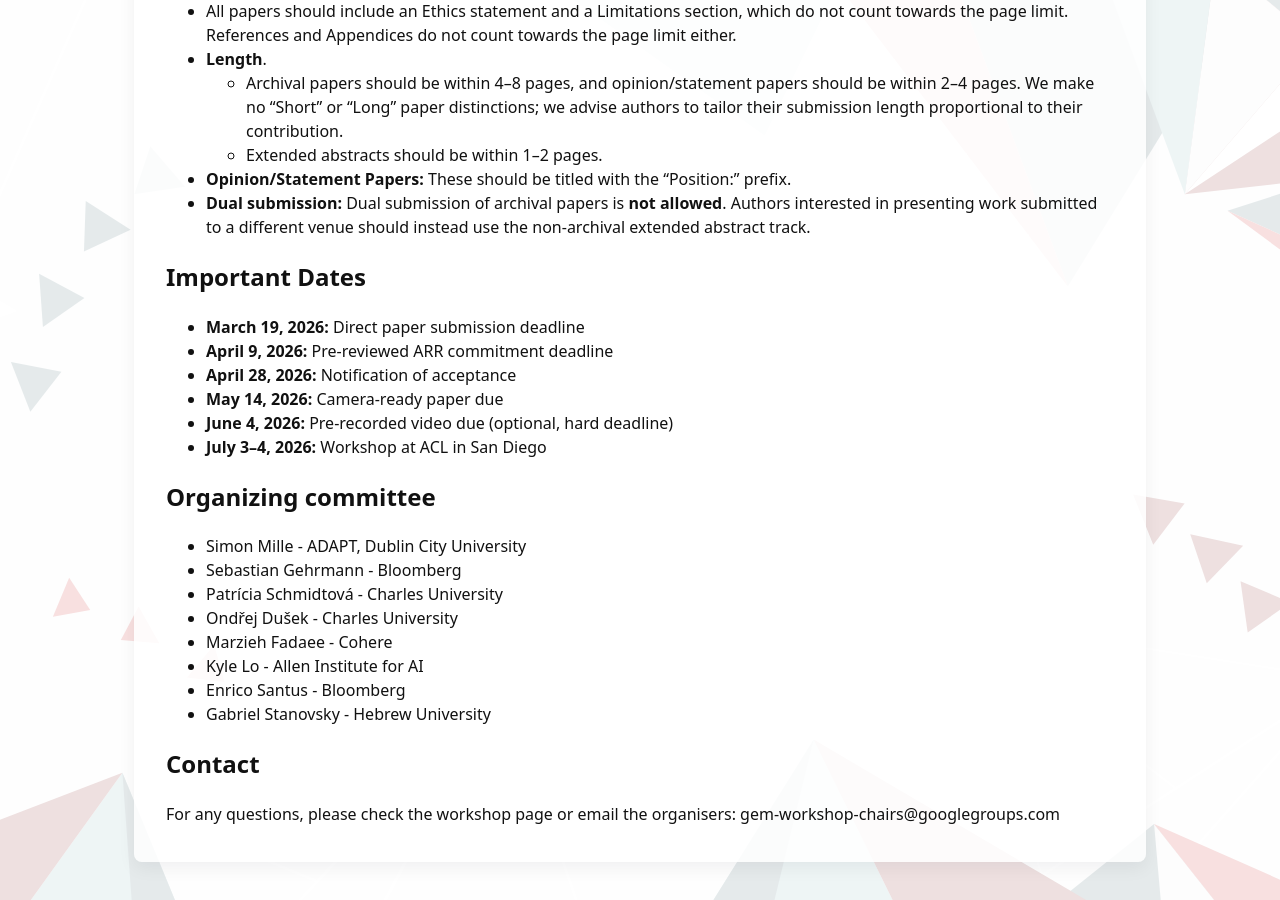
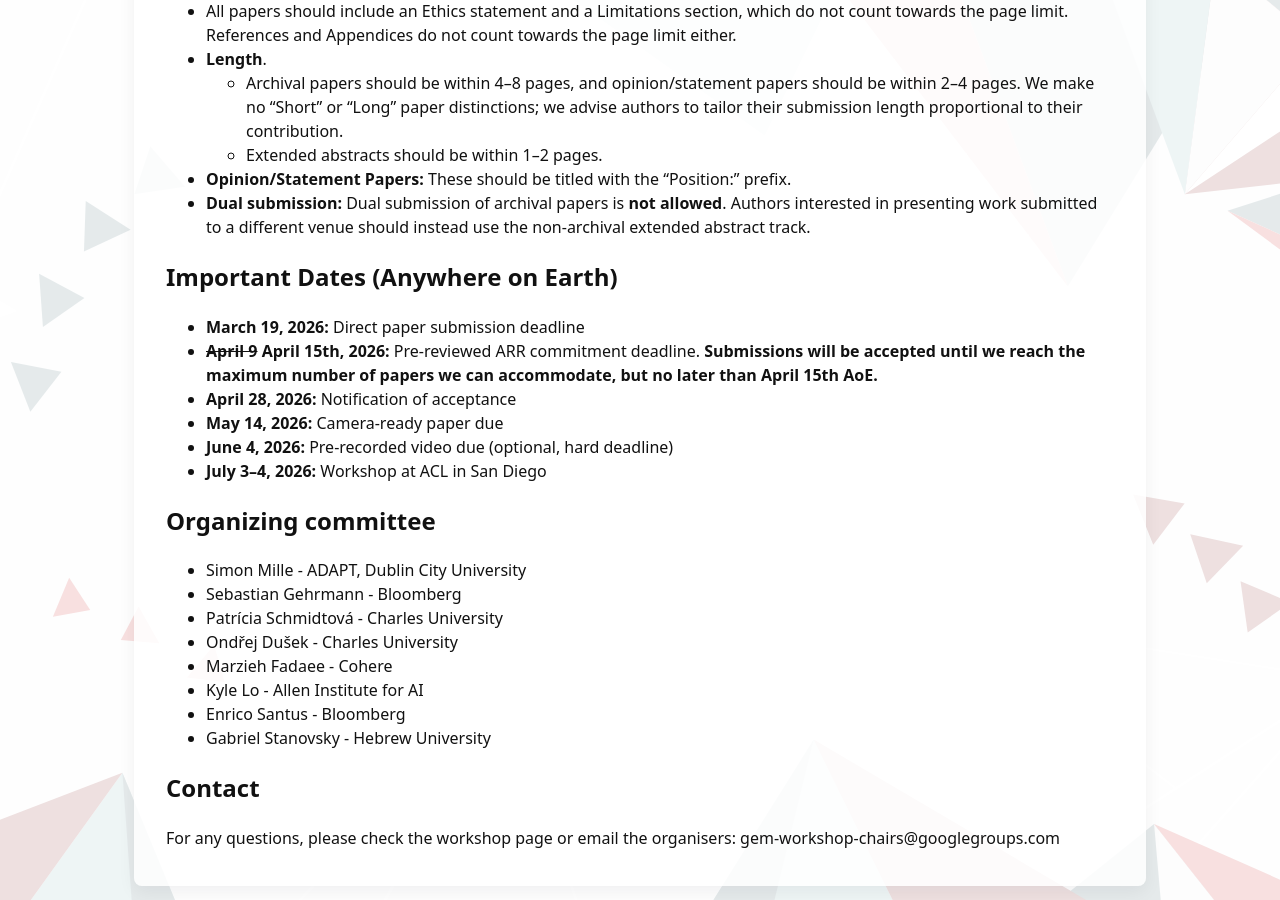
Before and after one commit to GEM-workshop/gem-workshop.github.io, a Jekyll site: the page built from index.md, in a window 1280 px wide and 900 px high, scrolled down 2482 px. Built offline with Jekyll 4.4.1, drawn with Linux system fonts in a browser that asks for light colours.

Commit message:
Update index.md
Extended ARR-reviewd deadline

```diff
--- a/index.md
+++ b/index.md
@@ -81,10 +81,10 @@ All accepted papers will be given up to an additional page to address reviewers
 * **Opinion/Statement Papers:** These should be titled with the “Position:” prefix.
 * **Dual submission:** Dual submission of archival papers is **not allowed**. Authors interested in presenting work submitted to a different venue should instead use the non-archival extended abstract track.
 
-## **Important Dates**
+## **Important Dates (Anywhere on Earth)**
 
 * **March 19, 2026:** Direct paper submission deadline
-* **April 9, 2026:** Pre-reviewed ARR commitment deadline
+* **~~April 9~~ April 15th, 2026:** Pre-reviewed ARR commitment deadline. **Submissions will be accepted until we reach the maximum number of papers we can accommodate, but no later than April 15th AoE.**
 * **April 28, 2026:** Notification of acceptance
 * **May 14, 2026:** Camera-ready paper due
 * **June 4, 2026:** Pre-recorded video due (optional, hard deadline)
```
